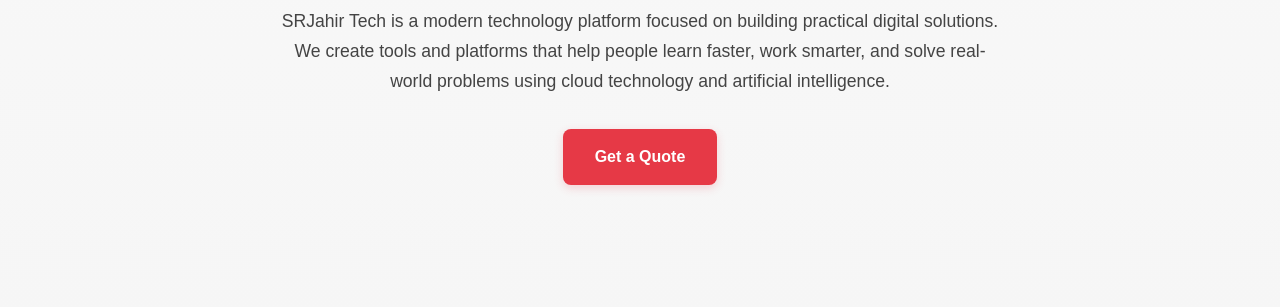
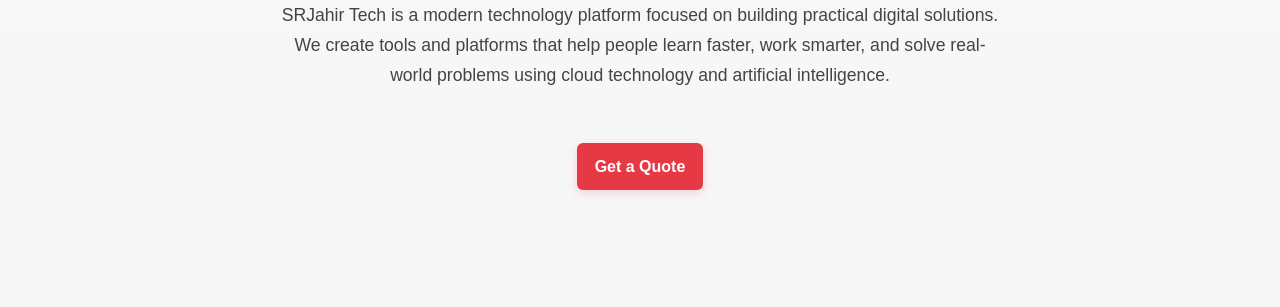
Before and after one commit to Srj0210/srjahir.github.io, a plain HTML site: page index.html in a window 1280 px wide. Shown: the part 493-800 px from the top of the page. Drawn offline with nearby package versions, Linux system fonts and the light colour scheme.

Commit message:
Update style.css

```diff
--- a/assets/css/style.css
+++ b/assets/css/style.css
@@ -307,3 +307,14 @@ footer p {
 .read-blog-btn:hover {
   opacity: 0.8;
 }
+/* Back to Top Button Fix */
+a.btn {
+  display: inline-block;
+  margin-top: 20px;
+  background: #e63946;   /* red button */
+  color: #fff !important;
+  padding: 10px 18px;
+  border-radius: 6px;
+  text-decoration: none;
+  font-weight: 600;
+}
```
